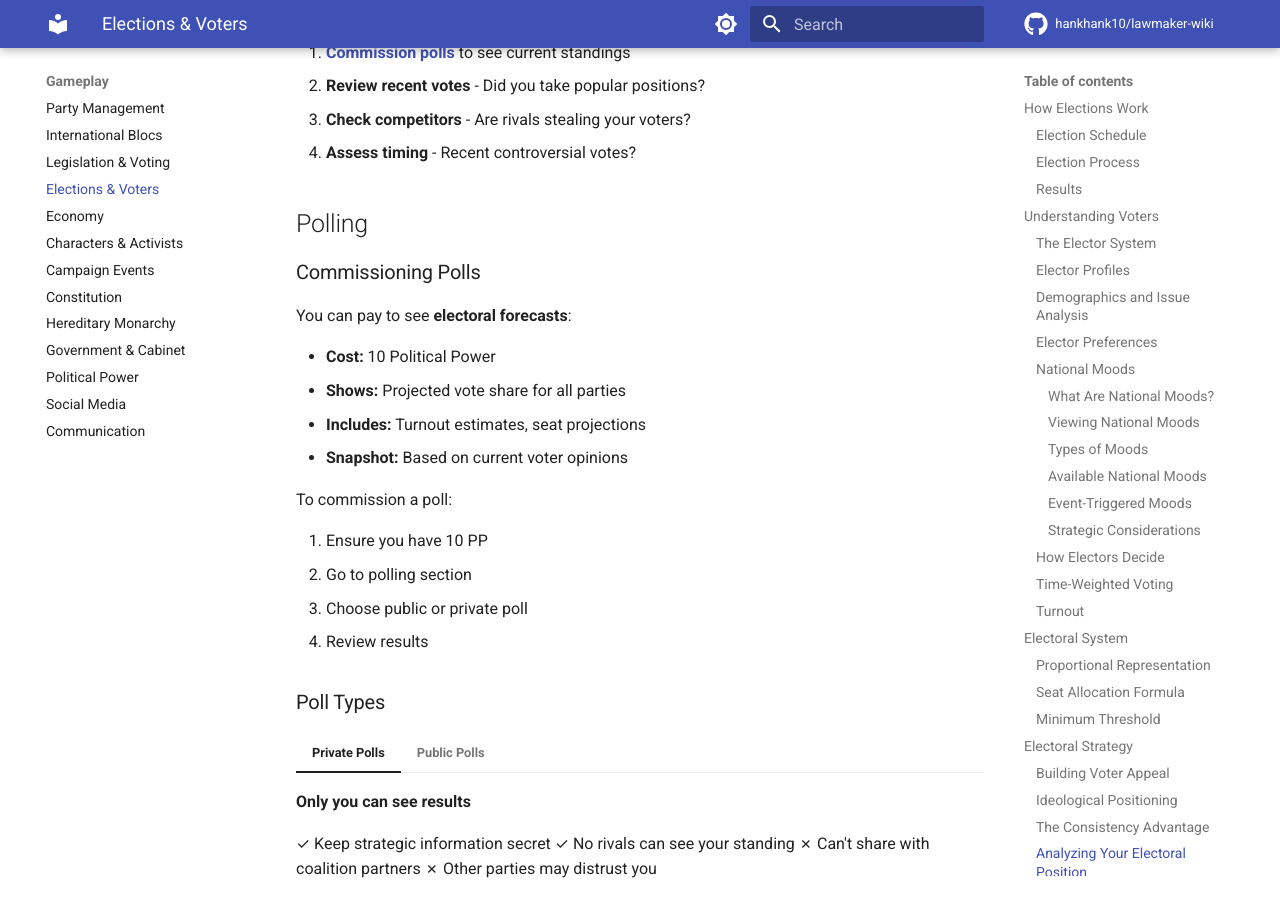
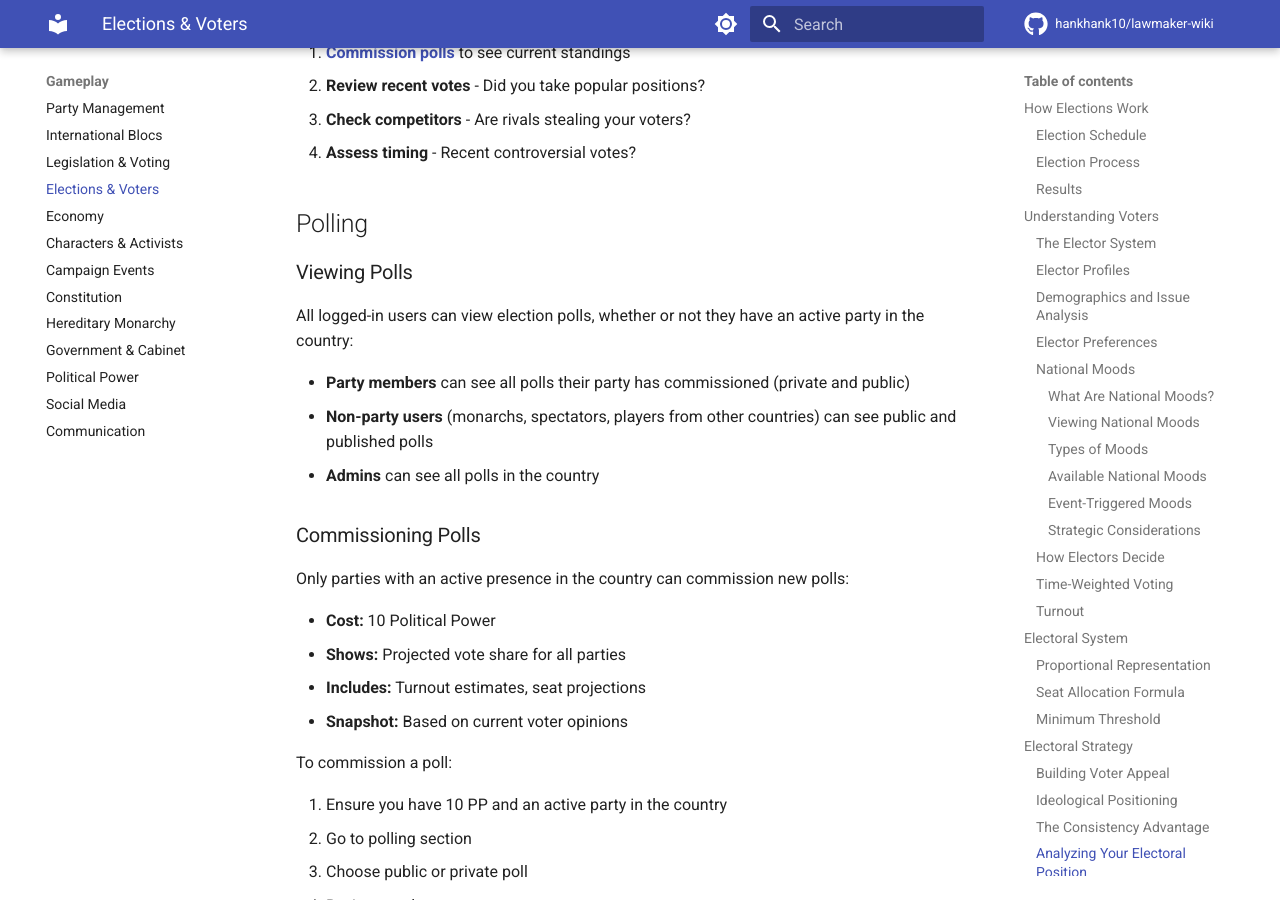
Before and after one commit to hankhank10/lawmaker-wiki, an MkDocs documentation site: the page built from docs/gameplay/elections.md, in a window 1280 px wide and 900 px high, scrolled down 8509 px. Built offline with MkDocs 1.6.1 and Material for MkDocs 9.7.7, drawn with Linux system fonts in a browser that asks for light colours; comment, search, counter and statistics services are not loaded.

Commit message:
📝 Sync from private repo
Auto-synced from hankhank10/lawmaker/game-manual

```diff
--- a/docs/gameplay/elections.md
+++ b/docs/gameplay/elections.md
@@ -421,9 +421,17 @@ Check if you're likely to gain or lose seats:
 
 ## Polling
 
+### Viewing Polls
+
+All logged-in users can view election polls, whether or not they have an active party in the country:
+
+- **Party members** can see all polls their party has commissioned (private and public)
+- **Non-party users** (monarchs, spectators, players from other countries) can see public and published polls
+- **Admins** can see all polls in the country
+
 ### Commissioning Polls
 
-You can pay to see **electoral forecasts**:
+Only parties with an active presence in the country can commission new polls:
 
 - **Cost:** 10 Political Power
 - **Shows:** Projected vote share for all parties
@@ -432,7 +440,7 @@ You can pay to see **electoral forecasts**:
 
 To commission a poll:
 
-1. Ensure you have 10 PP
+1. Ensure you have 10 PP and an active party in the country
 2. Go to polling section
 3. Choose public or private poll
 4. Review results
```
Also changed, not shown: docs/gameplay/economy.md (+1 -0 lines), docs/gameplay/monarchy.md (+11 -0 lines).
